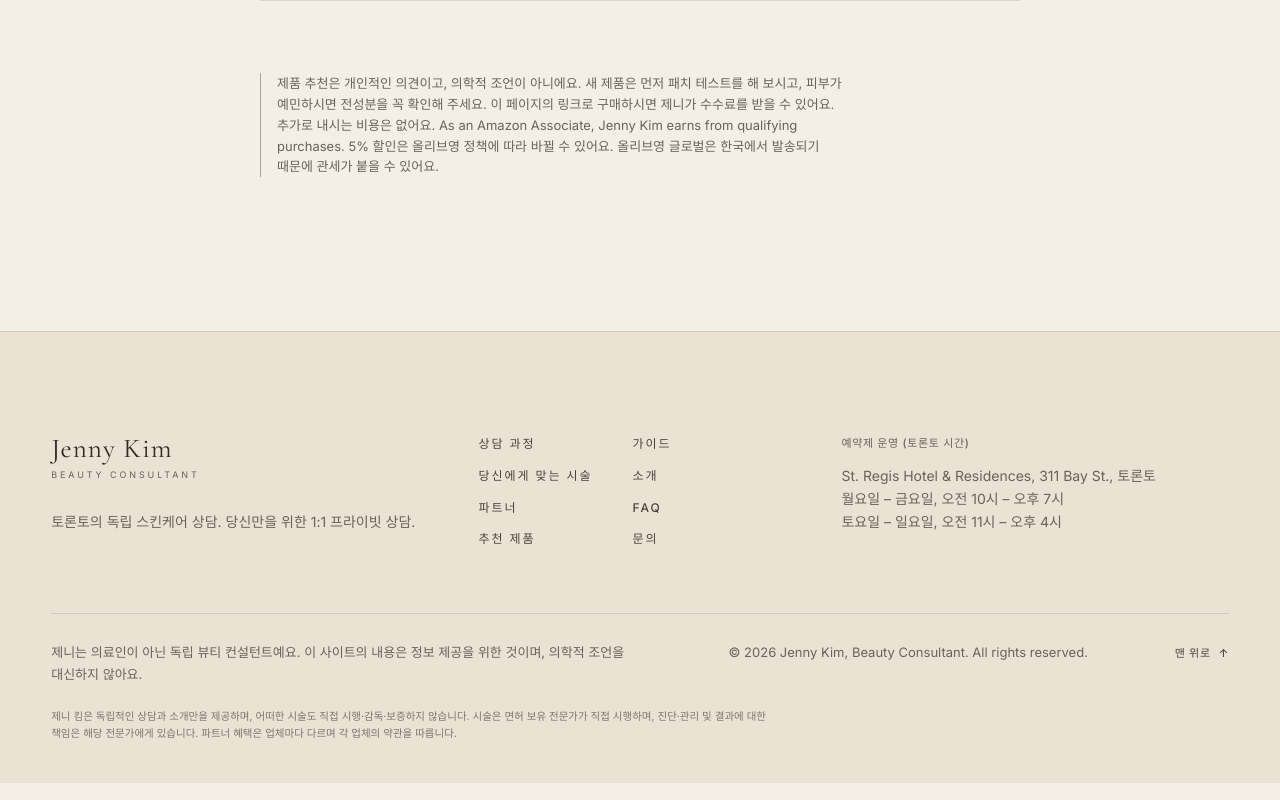
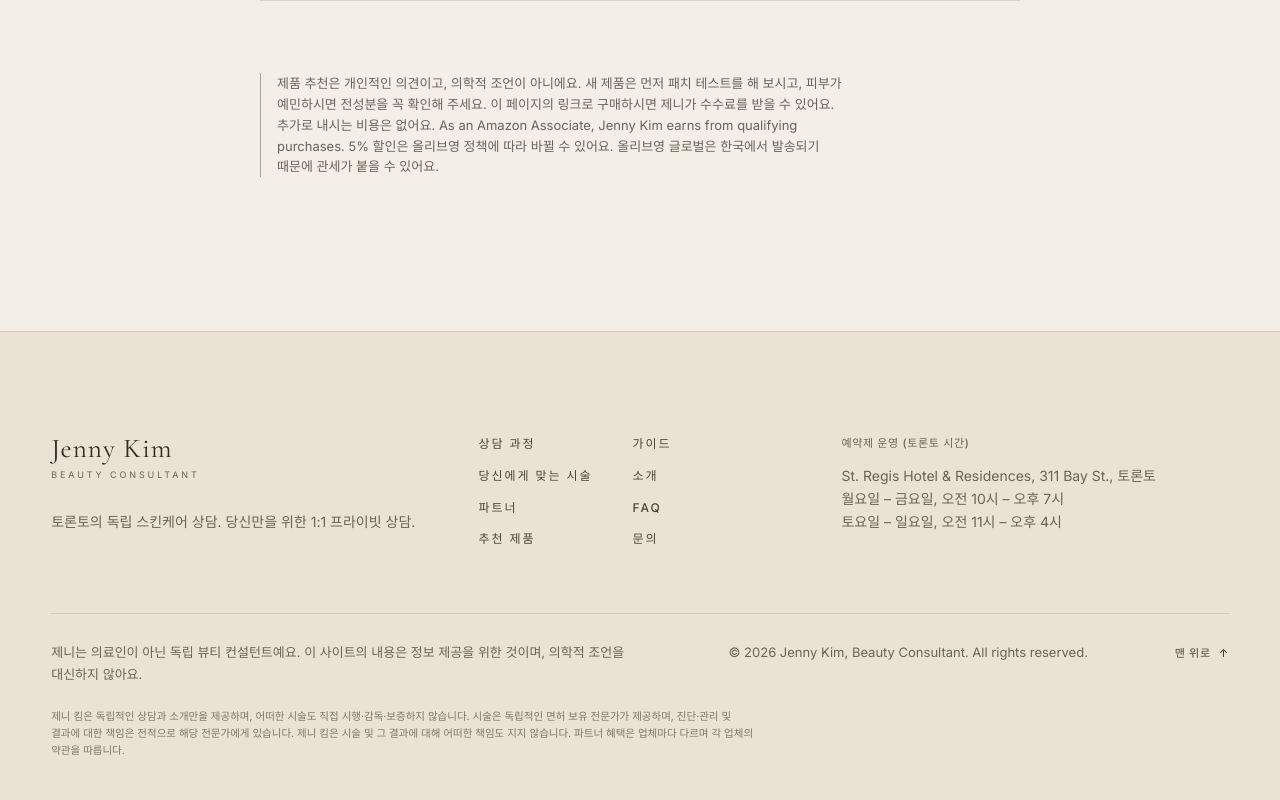
Before and after one commit to kyungleekim92-cmd/jenny-kim-beauty, a Next.js app: page /ko/shop in a window 1280 px wide. Shown: the part 2576-3376 px from the top of the page. Built offline with nearby package versions, Linux system fonts and the light colour scheme.

Commit message:
Revert footer fine print to pre-shortened version (not yet approved for live)

```diff
--- a/components/Footer.tsx
+++ b/components/Footer.tsx
@@ -17,7 +17,7 @@ const copy = {
     rights: "All rights reserved.",
     backToTop: "Back to top",
     finePrint:
-      "Jenny Kim is an independent beauty consultant, not a medical practitioner. Content on this site is educational, not medical advice. She provides consultations and introductions only — all treatments are performed by independent licensed practitioners, who are solely responsible for assessment, care, and outcomes. Partner privileges vary by provider and are subject to their terms.",
+      "Jenny Kim provides independent consultation and introductions only, and does not perform, supervise or guarantee any treatment. Treatments are provided by independent licensed practitioners, who are solely responsible for assessment, care and outcomes. Jenny Kim accepts no liability for any treatment or its results. Partner privileges vary and are subject to each provider's terms.",
   },
   ko: {
     tagline: "토론토의 독립 스킨케어 상담. 당신만을 위한 1:1 프라이빗 상담.",
@@ -28,7 +28,7 @@ const copy = {
     rights: "All rights reserved.",
     backToTop: "맨 위로",
     finePrint:
-      "제니 킴은 독립적인 상담과 소개만을 제공하며, 어떠한 시술도 직접 시행·감독·보증하지 않습니다. 시술은 면허 보유 전문가가 직접 시행하며, 진단·관리 및 결과에 대한 책임은 해당 전문가에게 있습니다. 파트너 혜택은 업체마다 다르며 각 업체의 약관을 따릅니다.",
+      "제니 킴은 독립적인 상담과 소개만을 제공하며, 어떠한 시술도 직접 시행·감독·보증하지 않습니다. 시술은 독립적인 면허 보유 전문가가 제공하며, 진단·관리 및 결과에 대한 책임은 전적으로 해당 전문가에게 있습니다. 제니 킴은 시술 및 그 결과에 대해 어떠한 책임도 지지 않습니다. 파트너 혜택은 업체마다 다르며 각 업체의 약관을 따릅니다.",
   },
 };
 
```
